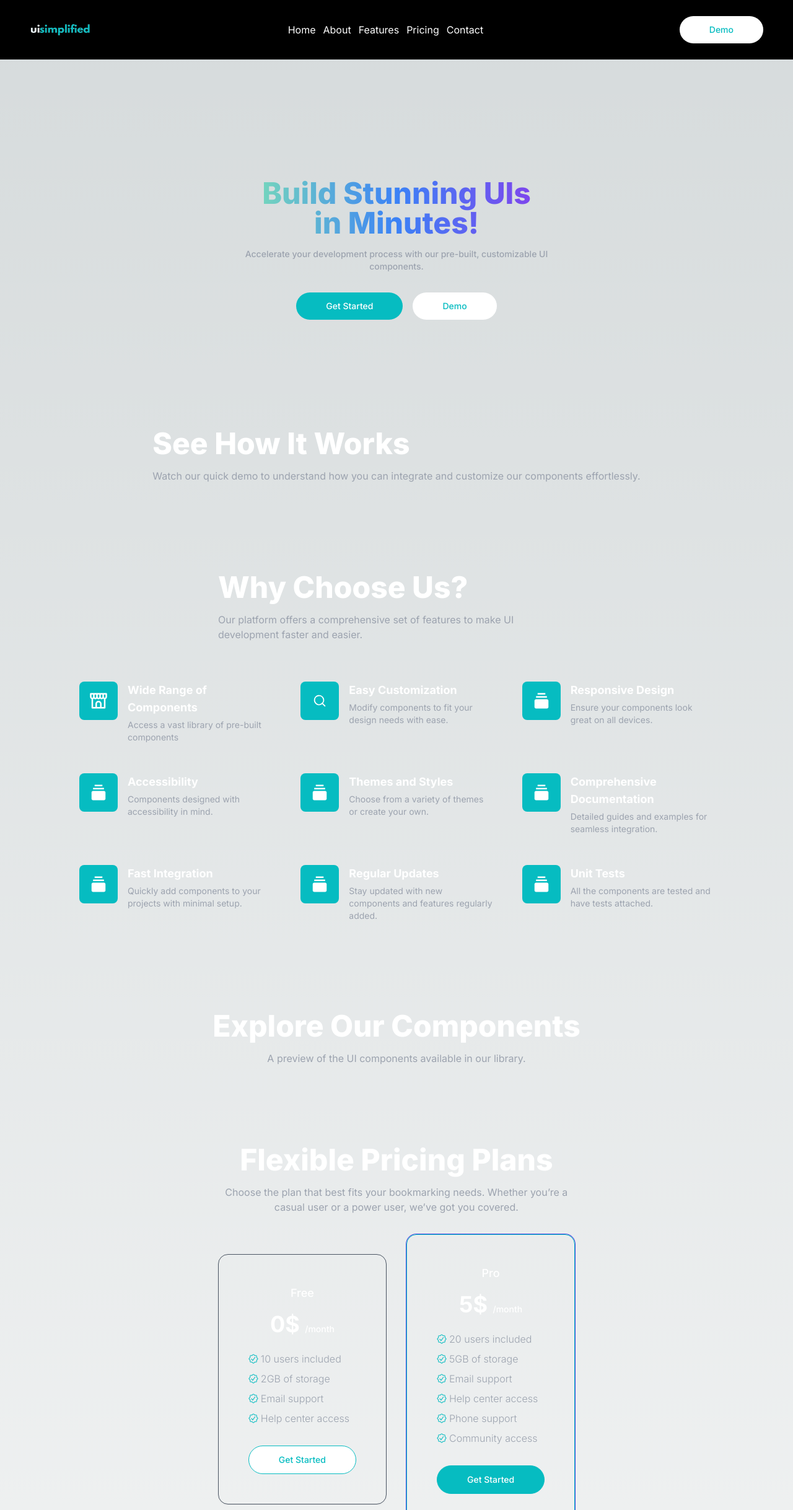
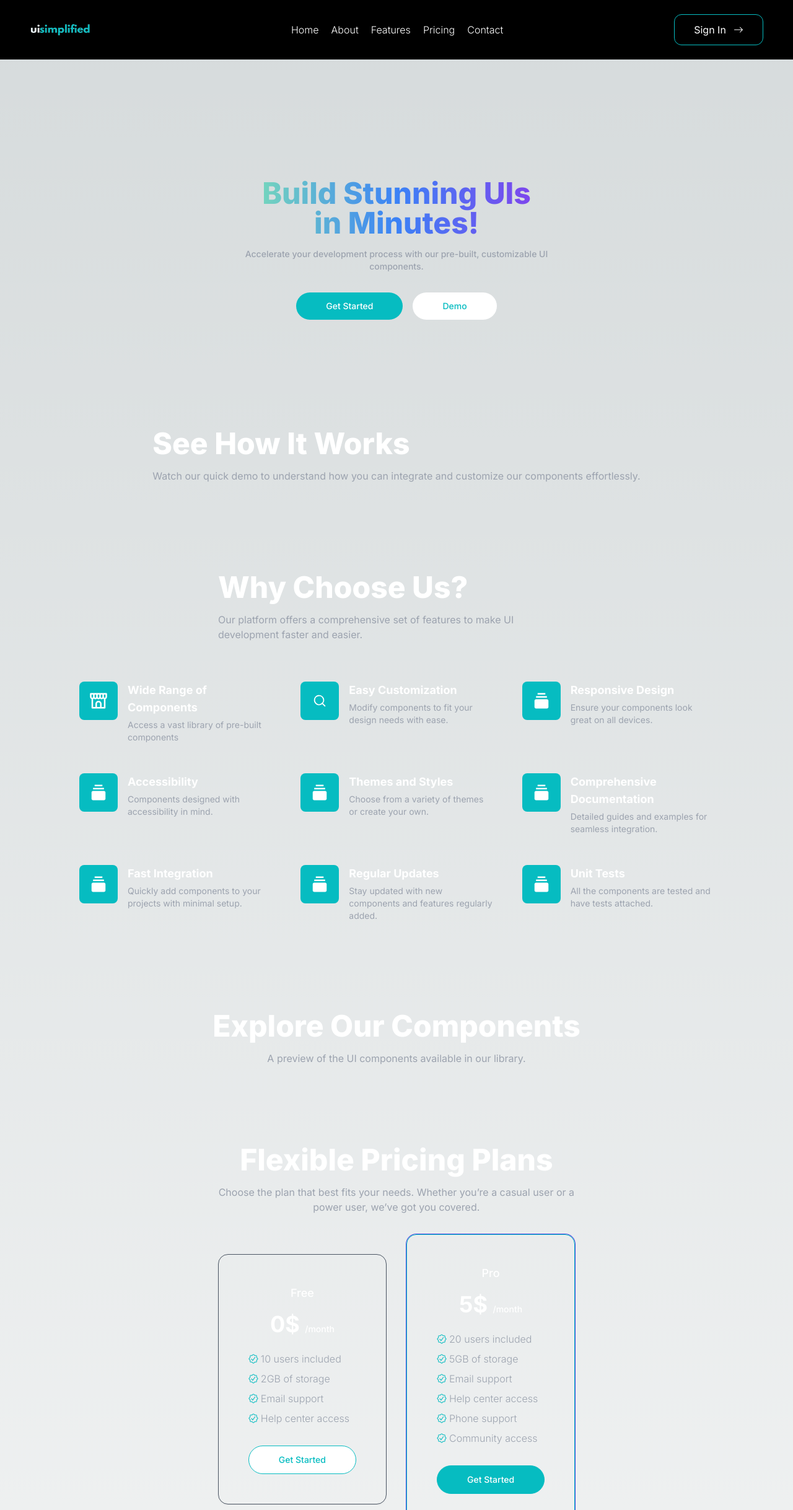
Before and after one commit to Trend20/UISimplified, a Next.js app: page / in a window 1280 px wide. Shown: the top 2437 px of the page at 62% size. Built offline with nearby package versions, Linux system fonts and the light colour scheme.

Commit message:
login button

```diff
--- /dev/null
+++ b/components/LoginButton.tsx
@@ -0,0 +1,15 @@
+import Link from "next/link";
+import { BsArrowRight } from "react-icons/bs";
+
+const LoginButton = () =>{
+    return (
+        <div className="sm:flex sm:gap-4">
+            <Link href={'/auth'} className="flex border border-[#06bcc1] rounded-xl p-3 w-36 justify-center items-center space-x-3">
+                <span>Sign In</span>
+                <span><BsArrowRight /></span>
+            </Link>
+        </div>
+    )
+}
+
+export default LoginButton;
--- a/components/header/Header.tsx
+++ b/components/header/Header.tsx
@@ -1,16 +1,17 @@
 "use client"
 import Logo from "@/components/Logo";
-import WatchDemo from "@/components/WatchDemo";
 import Link from "next/link";
+import LoginButton from "@/components/LoginButton";
 
 const Header = () =>{
     return (
         <header className="w-full py-4 sticky top-0 bg-black text-white p-4 z-50">
             <div className="mx-auto max-w-screen-xl px-4 sm:px-6 lg:px-8">
                 <div className="flex h-16 items-center justify-between">
-                    <Logo />
-
-                    <div className="flex items-center space-x-3">
+                    <div className="flex">
+                        <Logo />
+                    </div>
+                    <div className="flex items-center space-x-5 w-1/4 font-light">
                         <Link href={'/'}>Home</Link>
                         <Link href={'/'}>About</Link>
                         <Link href={'/'}>Features</Link>
@@ -18,9 +19,7 @@ const Header = () =>{
                         <Link href={'/'}>Contact</Link>
                     </div>
                     <div className="flex items-center gap-4">
-                        <div className="sm:flex sm:gap-4">
-                            <WatchDemo />
-                        </div>
+                        <LoginButton />
                     </div>
                 </div>
             </div>
--- a/components/pricing/Pricing.tsx
+++ b/components/pricing/Pricing.tsx
@@ -8,7 +8,7 @@ const Pricing = () => {
                 <h2 className="text-3xl font-extrabold text-white sm:text-5xl">Flexible Pricing Plans</h2>
 
                 <p className="mt-4 text-gray-400">
-                    Choose the plan that best fits your bookmarking needs. Whether you&rsquo;re a casual user or a power user, we&rsquo;ve got you covered.
+                    Choose the plan that best fits your needs. Whether you&rsquo;re a casual user or a power user, we&rsquo;ve got you covered.
                 </p>
             </div>
             <div className="grid grid-cols-1 gap-4 sm:grid-cols-2 sm:items-center md:gap-8 mt-8">
```
